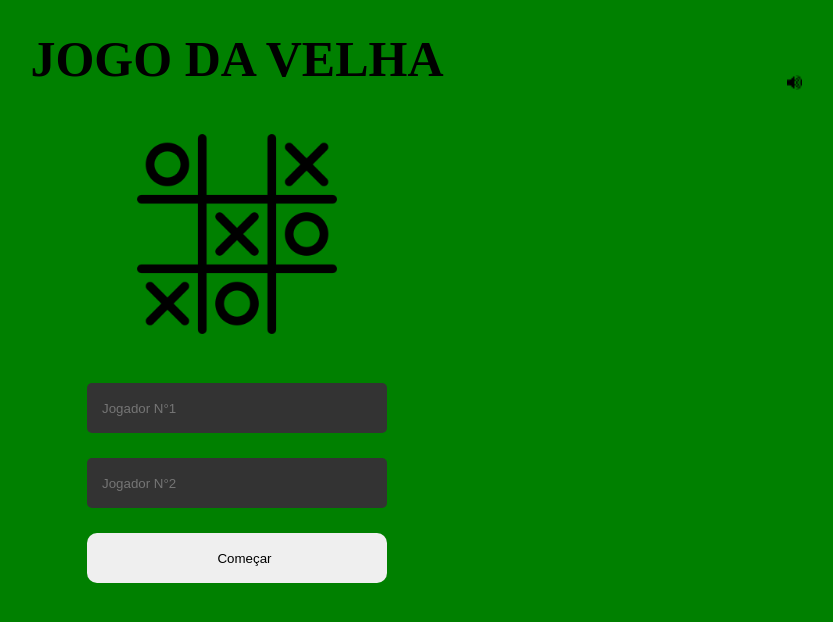
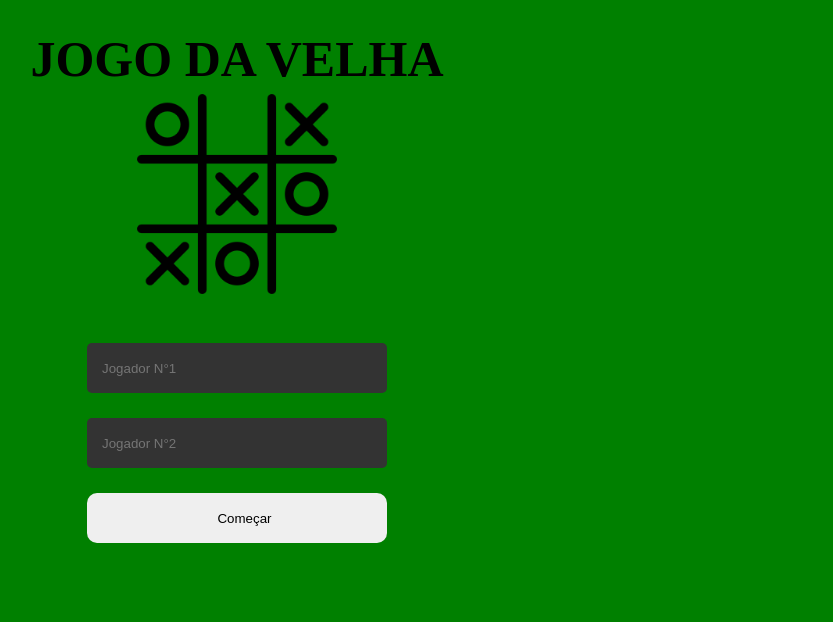
Before and after one commit to maicomferre/jogo-da-velha-html, a plain HTML site: page index.html in a window 1280 px wide. Shown: the whole page, without its empty margins (403-1236 px from the left). Drawn offline with Linux system fonts and the light colour scheme.

Commit message:
Revert "Adiciona botão de controlar som"
This reverts commit 2bcf7bcd6cd1899bd4d88ffe2b2a157bbee386b1.

```diff
--- a/funcoes.js
+++ b/funcoes.js
@@ -46,6 +46,7 @@ function sound_load()
 			console.log("error sound_load(): não foi possivel carregar o audio; ação: ignorando.");
 		}
 
+
 		sound_path[sound_list[x]]['audio'].onload = function()
 		{
 			sound_path[sound_list[x]]['loaded'] = true;
@@ -66,29 +67,3 @@ function resetar()
 
 	write_game(canvas_context);
 }
-
-
-function image_load()
-{
-	images['soundon']['img'] = new Image();
-
-	images['soundon']['img'].onerror = function()
-	{
-		console.log("error image_load(): não foi possível carregar imagem; ação: ignorar");
-	}
-
-	images['soundon']['img'].src = images['soundon']['file'];
-
-	document.getElementById("imgsom").appendChild(images['soundon']['img']);
-
-	images['soundoff']['img'] = new Image();
-
-	images['soundoff']['img'].onerror = function()
-	{
-		console.log("error image_load(): não foi possível carregar imagem; ação: ignorar");
-	}
-
-	images['soundoff']['img'].src = images['soundoff']['file'];
-
-
-}
--- a/index.html
+++ b/index.html
@@ -11,13 +11,13 @@
     <title>Jogo da Velha</title>
 </head>
 <body>
-    <h1>JOGO DA VELHA <div  id="imgsom"></div></h1>
+    <h1>JOGO DA VELHA</h1>
 
     <div class="opt" id="opt1">
          <div>
             <p id="errormessage" style="display: none;"></p>
             <br><br>
-            <img id="imgvelha" src="velha.png" alt="velha"><br>
+            <img src="velha.png" alt="velha"><br>
 
             <input type="text" id="player1" placeholder="Jogador N°1"><br>
 
--- a/javascript.js
+++ b/javascript.js
@@ -4,7 +4,6 @@ var Player = [0,1];
 
 //Efeitos Sonoros
 var path = "files/sound/";
-var estadosom = true;
 ;
 var sound_path = {
 	'error':      {file:'wrong-buzzer-6268.mp3'},
@@ -13,14 +12,6 @@ var sound_path = {
 }
 
 var sound_list = ['error','game_click','back_sound'];
-
-var images = {
-	'soundon':  { file: 'files/sondon.png' },
-	'soundoff': { file: 'files/sondoff.png'},
-};
-
-
-
 canvas_context = undefined;
 
 var jogador_atual = Boolean(Math.random() < 0.5);
@@ -54,7 +45,6 @@ var canvas_posicao_click = [
 
 $(document).ready(function(){
 	sound_load();
-	image_load();
 	canvas = load_canvas();
 	write_game(canvas);
 	canvas_context = canvas;
@@ -62,10 +52,6 @@ $(document).ready(function(){
 	$('#game').on('mousedown', function(e) {
     	getCursorPosition(canvas, e);
 	});
-
-	$('#imgsom').on('click', function(){ alternarsom() });
-
-
 });
 
 function comecar()
@@ -198,18 +184,6 @@ function draw_option(type,cx,x,y)
 	cx.stroke();
 }
 
-function alternarsom()
-{
-	estadosom = !estadosom;
-
-	let s = undefined;
-	s = (estadosom ? (images['soundon']) : (images['soundoff']));
-	$("#imgsom").html();
-	$("#imgsom").html(s['img']);
-
-	document.getElementById("imgsom").appendChild(s['img']);
-
-}
 
 function getCursorPosition(canvas, event) {
     checkClick(canvas.ctx,event.offsetX,event.offsetY);
--- a/style.css
+++ b/style.css
@@ -52,23 +52,12 @@ canvas{
     cursor: pointer;
 }
 
-#imgvelha {
+img {
     position: relative;
     height: 200px;
     margin-bottom: 45px;
     margin-left: 50px;
 }
-#imgsom img{
-    position: fixed;
-    right:75px;
-    top:75px;
-    width:15px;
-    height:15px;
-}
-#imgsom {
-    padding:20px;
-}
-
 table{
     position:relative;
     top:50px;
```
Also changed, not shown: files/sondoff.png (deleted), files/sondon.png (deleted).
